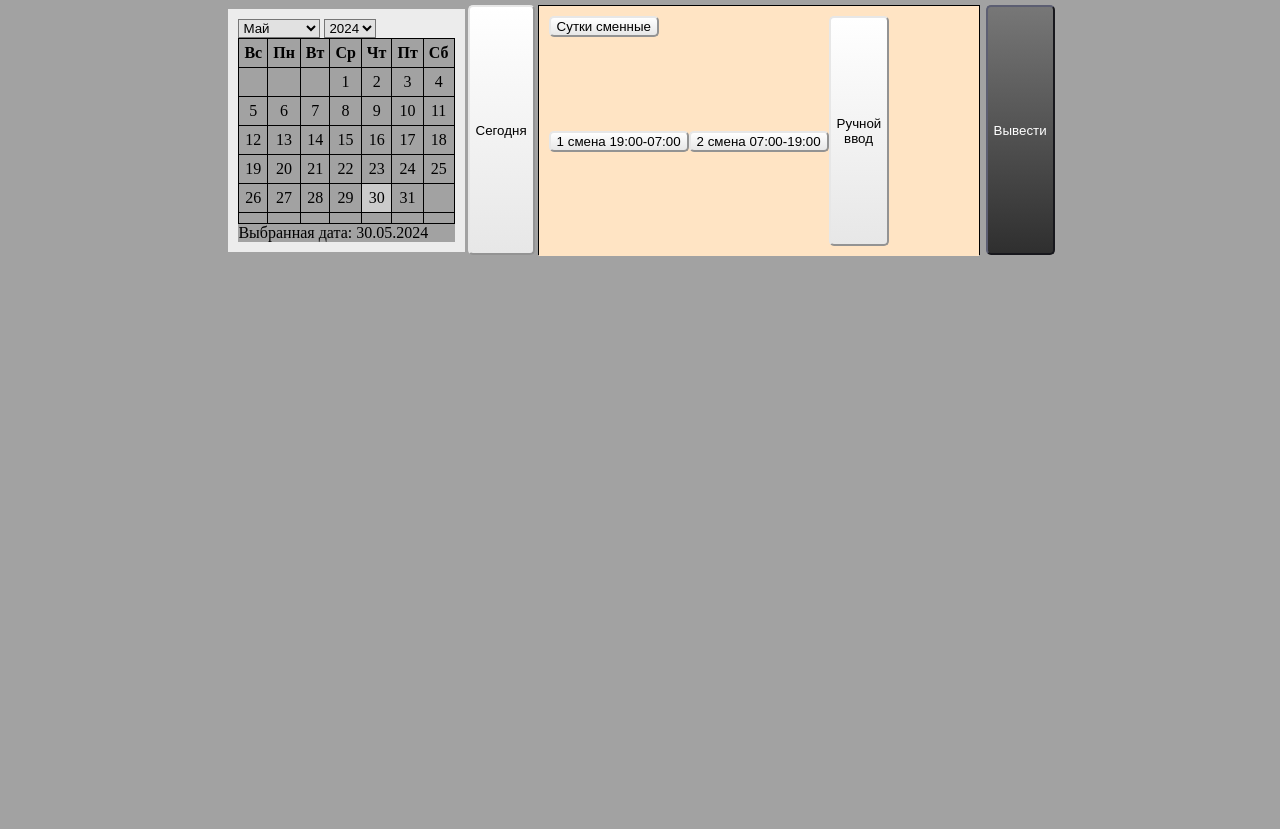
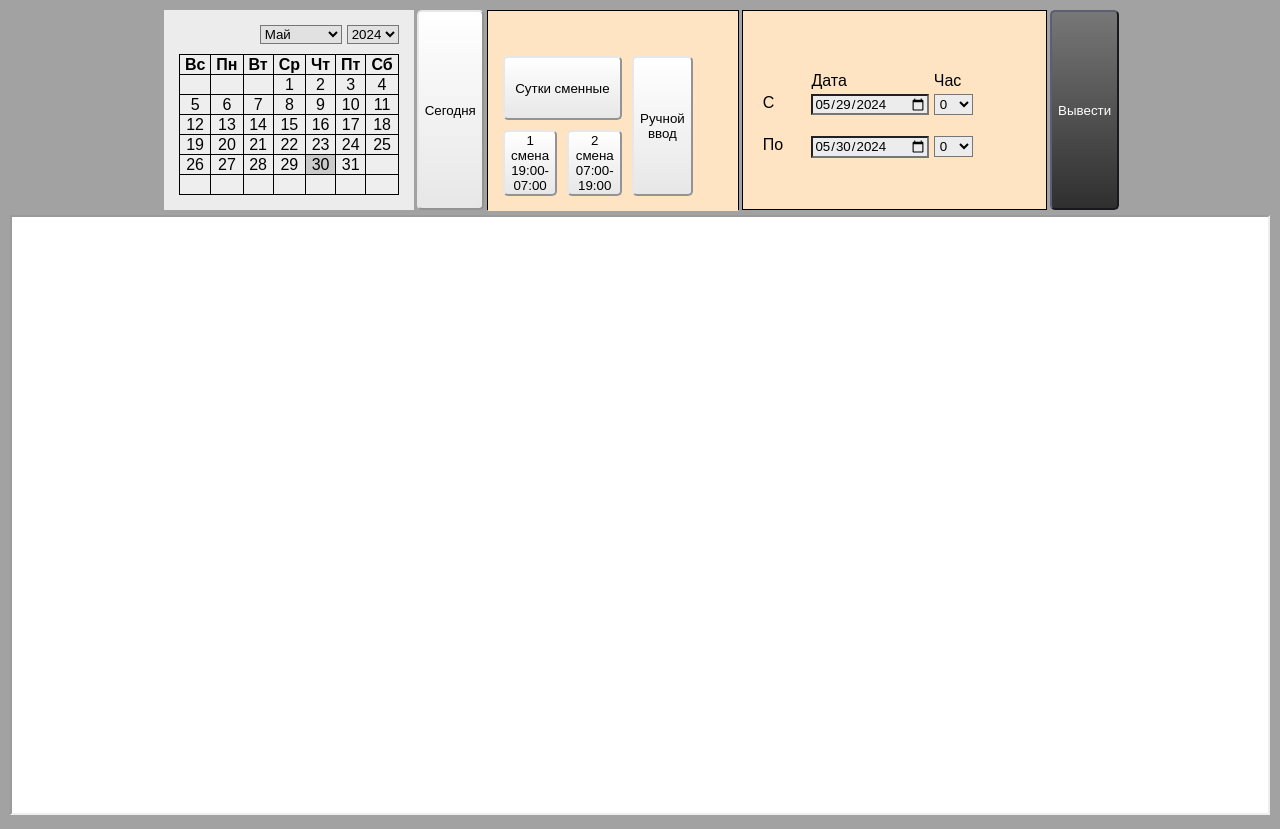
Before and after one commit to strange-serenity/conveyor-picker, a plain HTML site: page index.html in a window 1280 px wide. Before the commit the page ends 800 px from the top, so only its background shows below. Drawn offline with Linux system fonts and the light colour scheme.

Commit message:
Design code

```diff
--- a/calendar.js
+++ b/calendar.js
@@ -2,7 +2,6 @@ document.addEventListener('DOMContentLoaded', function () {
     const monthPicker = document.getElementById('monthPicker');
     const yearPicker = document.getElementById('yearPicker');
     const calendarBody = document.querySelector('#calendar tbody');
-    const selectedDateDisplay = document.getElementById('selectedDateDisplay');
     const todayButton = document.getElementById('todayButton');
 
     // Инициализация годов
@@ -43,7 +42,6 @@ document.addEventListener('DOMContentLoaded', function () {
         yearPicker.value = today.getFullYear();
         localStorage.setItem('selectedDate', selectedDate);
         updateCalendar();
-        displaySelectedDate();
     });
 
     calendarBody.addEventListener('click', (event) => {
@@ -52,7 +50,6 @@ document.addEventListener('DOMContentLoaded', function () {
             selectedDate.setDate(day);
             localStorage.setItem('selectedDate', selectedDate);
             updateCalendar();
-            displaySelectedDate();
         }
     });
 
@@ -91,11 +88,17 @@ document.addEventListener('DOMContentLoaded', function () {
         }
     }
 
-    function displaySelectedDate() {
-        selectedDateDisplay.textContent = 'Выбранная дата: ' + selectedDate.toLocaleDateString('ru-RU');
-    }
 
     // Инициализация календаря и отображение выбранной даты при загрузке страницы
     updateCalendar();
-    displaySelectedDate();
+
+    let dateBefore = new Date();
+    dateBefore.setDate(dateBefore.getDate() - 1);
+    let datepickerBefore = document.getElementById("datepicker-minusday");
+    datepickerBefore.valueAsDate = dateBefore;
+
+    let currentDate = new Date();
+    let datepicker = document.getElementById("datepicker");
+    datepicker.valueAsDate = currentDate;
+
 });
--- a/index.html
+++ b/index.html
@@ -7,8 +7,10 @@
 
 </head>
 <body>
+<div id="wrapper">
     <nav>
         <div id="calendar-container">
+            <div id="calendar-selects">
                 <select id="monthPicker">
                     <option value="0">Январь</option>
                     <option value="1">Февраль</option>
@@ -26,6 +28,7 @@
                 <select id="yearPicker">
                     <!-- Годы будут добавлены программно -->
                 </select>
+            </div>
             <table id="calendar">
                 <thead>
                 <tr>
@@ -42,7 +45,6 @@
                 <!-- Дни месяца будут добавлены здесь -->
                 </tbody>
             </table>
-        <p id="selectedDateDisplay">Выбранная дата: </p>
         </div>
         <button id="todayButton">Сегодня</button>
         <div id="sutki-container">
@@ -58,11 +60,82 @@
                 </div>
             </div>
         </div>
-    <div id="time-container"></div>
+        <div id="time-container">
+            <div id="time-grid">
+                <div id="time-empty"></div>
+                <div id="time-data">Дата</div>
+                <div id="time-hour">Час</div>
+                <div id="time-s">С</div>
+                <div id="time-s-data">
+                    <input type="date" id="datepicker-minusday" name="datepicker-minusday">
+                </div>
+                <div id="time-s-hour">
+                    <select id="timeSelect-minusday" name="timeSelect-minusday">
+                        <option value="0" selected>0</option>
+                        <option value="1">1</option>
+                        <option value="2">2</option>
+                        <option value="3">3</option>
+                        <option value="4">4</option>
+                        <option value="5">5</option>
+                        <option value="6">6</option>
+                        <option value="7">7</option>
+                        <option value="8">8</option>
+                        <option value="9">9</option>
+                        <option value="10">10</option>
+                        <option value="11">11</option>
+                        <option value="21">12</option>
+                        <option value="13">13</option>
+                        <option value="14">14</option>
+                        <option value="15">15</option>
+                        <option value="16">16</option>
+                        <option value="17">17</option>
+                        <option value="18">18</option>
+                        <option value="19">19</option>
+                        <option value="20">20</option>
+                        <option value="21">21</option>
+                        <option value="22">22</option>
+                        <option value="23">23</option>
+                    </select>
+                </div>
+                <div id="time-po">По</div>
+                <div id="time-po-data">
+                    <input type="date" id="datepicker" name="datepicker">
+                </div>
+                <div id="time-po-hour">
+                    <select id="timeSelect" name="timeSelect">
+                        <option value="0" selected>0</option>
+                        <option value="1">1</option>
+                        <option value="2">2</option>
+                        <option value="3">3</option>
+                        <option value="4">4</option>
+                        <option value="5">5</option>
+                        <option value="6">6</option>
+                        <option value="7">7</option>
+                        <option value="8">8</option>
+                        <option value="9">9</option>
+                        <option value="10">10</option>
+                        <option value="11">11</option>
+                        <option value="21">12</option>
+                        <option value="13">13</option>
+                        <option value="14">14</option>
+                        <option value="15">15</option>
+                        <option value="16">16</option>
+                        <option value="17">17</option>
+                        <option value="18">18</option>
+                        <option value="19">19</option>
+                        <option value="20">20</option>
+                        <option value="21">21</option>
+                        <option value="22">22</option>
+                        <option value="23">23</option>
+                    </select>
+                </div>
+            </div>
+        </div>
         <button id="submitButton">Вывести</button>
     </nav>
-
-
+    <iframe id="myFrame"></iframe>
+<!--            src = "http://192.168.3.238:3000/public-dashboards/053e451ce5e74e109eee4bdc9960f6b7"-->
+</div>
 <script src="calendar.js"></script>
 </body>
 </html>
--- a/style.css
+++ b/style.css
@@ -2,10 +2,15 @@
     box-sizing: border-box;
     margin: 0;
     background-color: #a2a2a2;
+    font-family: Arial, sans-serif;
+}
+
+#wrapper {
+    margin: 10px;
 }
 
 nav {
-    height: 250px;
+    height: 200px;
     margin: 5px;
     display: flex;
     justify-content: center;
@@ -16,42 +21,58 @@ nav > * {
     margin-left: 3px;
 }
 
-#monthPicker, #yearPicker {
+#monthPicker, #yearPicker, #monthPicker > option, #yearPicker > option, #timeSelect-minusday > option,  #timeSelect > option {
     background-color: #e1e1e1;
 }
 
 #calendar-container {
+    padding: 15px;
+}
+
+#calendar-container, #calendar-selects, #datepicker-minusday, #datepicker, #timeSelect-minusday, #timeSelect {
     background-color: #ececec;
-    padding: 10px;
+}
+
+#time-hour, #time-s-hour, #time-po-hour {
+    margin-left: 5px;
+}
+
+#timeSelect-minusday, #timeSelect {
+    padding: 1px;
+}
+
+#calendar-selects {
+    padding: 0 0 10px;
+    display: flex;
+    justify-content: right;
+}
+
+#calendar-selects > select {
+    margin-left: 5px;
 }
 
 table {
     border-collapse: collapse;
-
 }
 
 
 th, td {
     border: 1px solid black;
-    padding: 5px;
+    padding: 0 5px;
     text-align: center;
     cursor: pointer;
-
+    background-color: #eeeeee;
+    height: 20px;
 }
 
 .selected {
     background-color: #cbcbcb;
 }
 
-#manual-button {
-    height: 100%;
-    width: 60px;
-}
-
 #sutki-grid {
-    padding: 10px;
+    padding: 40px 40px 10px 10px;
     height: inherit;
-    width: inherit;
+    width: 250px;
     display: grid;
     grid-template-columns: repeat(3, 1fr);
     grid-template-rows: repeat(2, 1fr);
@@ -59,23 +80,34 @@ th, td {
     grid-row-gap: 0;
 }
 
+#sutki-grid > div {
+    padding: 5px;
+}
+
+#sutki-grid > div > button {
+    width: 100%;
+    height: 100%;
+}
+
 #div-smena { grid-area: 1 / 1 / 2 / 3; }
+#div-smena > button {
+}
 #div-manual { grid-area: 1 / 3 / 3 / 4; }
 #div-smena-day { grid-area: 2 / 1 / 3 / 2; }
 #div-smena-night { grid-area: 2 / 2 / 3 / 3; }
 
-#sutki-container {
+#sutki-container, #time-container {
     border: 1px solid black;
     height: inherit;
     background-color: bisque;
 }
 
-#sutki-container > div {
+#sutki-container > div, #time-container > div {
     display: grid;
     background-color: bisque;
 }
 
-#sutki-container, #sutki-container > div > div {
+#sutki-container, #sutki-container > div > div, #time-container, #time-container > div > div {
     background-color: bisque;
 }
 
@@ -108,3 +140,32 @@ button:hover {
     background: rgb(92,92,92);
     background: linear-gradient(0deg, rgba(92,92,92,1) 0%, rgba(185,185,185,1) 100%);
 }
+
+#time-grid {
+    padding: 40px 0 10px 10px;
+    display: grid;
+    grid-template-columns: repeat(5, 1fr);
+    grid-template-rows: repeat(5, 1fr);
+    grid-column-gap: 0;
+    grid-row-gap: 0;
+}
+
+#time-empty { grid-area: 1 / 1 / 2 / 6; }
+#time-data{ grid-area: 2 / 2 / 3 / 3; }
+#time-hour { grid-area: 2 / 4 / 3 / 5; }
+#time-s { grid-area: 3 / 1 / 4 / 2; }
+#time-s-data { grid-area: 3 / 2 / 4 / 4; }
+#time-s-hour { grid-area: 3 / 4 / 4 / 5; }
+#time-po { grid-area: 5 / 1 / 6 / 2; }
+#time-po-data { grid-area: 5 / 2 / 6 / 4; }
+#time-po-hour { grid-area: 5 / 4 / 6 / 5; }
+
+#time-s, #time-po {
+    margin-left: 10px;
+}
+
+iframe {
+    width: 100%;
+    height: 75vh;
+    background: white;
+}
```
Also changed, not shown: page.html (deleted, +0 -11 lines). Lines whose indentation alone changed are shown as unchanged.
